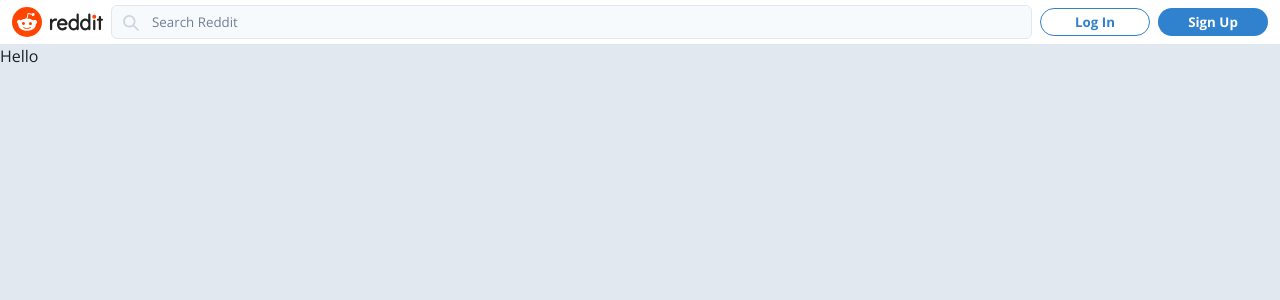
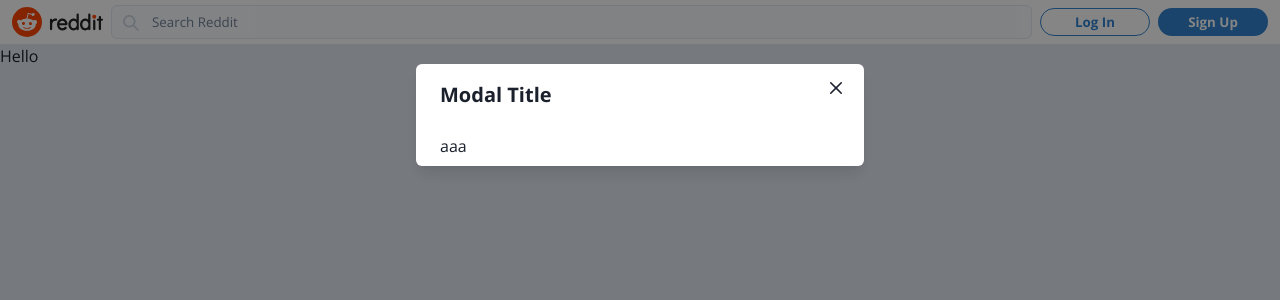
Before and after one commit to gabriel-vac/reddit-clone-nextjs, a Next.js app: page / in a window 1280 px wide. Both pictures are taken after a click on the button "Log In". Shown: the top 300 px of the page. Built offline with nearby package versions, Linux system fonts and the light colour scheme.

Commit message:
add recoil and auth modal

```diff
--- a/package.json
+++ b/package.json
@@ -22,6 +22,7 @@
     "next": "13.0.1",
     "react": "18.2.0",
     "react-dom": "18.2.0",
+    "recoil": "^0.7.6",
     "typescript": "4.8.4"
   },
   "devDependencies": {
--- /dev/null
+++ b/src/atoms/authModalAtom.ts
@@ -0,0 +1,16 @@
+import { atom } from 'recoil';
+
+export interface AuthModalState {
+  open: boolean;
+  view: 'login' | 'signup' | 'resetPassword';
+}
+
+const defaultModalState: AuthModalState = {
+  open: false,
+  view: 'login',
+};
+
+export const authModalState = atom<AuthModalState>({
+  key: 'authModalState',
+  default: defaultModalState,
+});
--- /dev/null
+++ b/src/components/Modal/Auth/AuthModal.tsx
@@ -0,0 +1,37 @@
+import {
+  Modal,
+  ModalBody,
+  ModalCloseButton,
+  ModalContent,
+  ModalHeader,
+  ModalOverlay,
+} from '@chakra-ui/react';
+import React from 'react';
+import { useRecoilState } from 'recoil';
+import { authModalState } from '../../../atoms/authModalAtom';
+
+function AuthModal() {
+  const [modalState, setModalState] = useRecoilState(authModalState);
+
+  const handleClose = () => {
+    setModalState((prev) => ({
+      ...prev,
+      open: false,
+    }));
+  };
+
+  return (
+    <Modal isOpen={modalState.open} onClose={handleClose}>
+      <ModalOverlay />
+      <ModalContent>
+        <ModalHeader>Modal Title</ModalHeader>
+        <ModalCloseButton />
+        <ModalBody>
+          <p>aaa</p>
+        </ModalBody>
+      </ModalContent>
+    </Modal>
+  );
+}
+
+export default AuthModal;
--- a/src/components/RightContent/AuthButtons.tsx
+++ b/src/components/RightContent/AuthButtons.tsx
@@ -1,7 +1,10 @@
 import { Button } from '@chakra-ui/react';
 import React from 'react';
+import { useSetRecoilState } from 'recoil';
+import { authModalState } from '../../atoms/authModalAtom';
 
 function AuthButtons() {
+  const setAuthModalState = useSetRecoilState(authModalState);
   return (
     <>
       <Button
@@ -10,7 +13,7 @@
         display={{ base: 'none', sm: 'flex' }}
         width={{ base: '70px', md: '110px' }}
         mr={2}
-        onClick={() => {}}
+        onClick={() => setAuthModalState({ open: true, view: 'login' })}
       >
         Log In
       </Button>
@@ -18,6 +21,7 @@
         height="28px"
         display={{ base: 'none', sm: 'flex' }}
         width={{ base: '70px', md: '110px' }}
+        onClick={() => setAuthModalState({ open: true, view: 'signup' })}
       >
         Sign Up
       </Button>
--- a/src/components/RightContent/RightContent.tsx
+++ b/src/components/RightContent/RightContent.tsx
@@ -1,5 +1,6 @@
 import { Flex } from '@chakra-ui/react';
 import React from 'react';
+import AuthModal from '../Modal/Auth/AuthModal';
 import AuthButtons from './AuthButtons';
 
 type Props = {
@@ -9,7 +10,7 @@
 function RightContent() {
   return (
     <>
-      {/* Auth Modal */}
+      <AuthModal />
       <Flex justify="center" align="center">
         <AuthButtons />
       </Flex>
--- a/src/pages/_app.tsx
+++ b/src/pages/_app.tsx
@@ -1,15 +1,18 @@
 /* eslint-disable react/jsx-props-no-spreading */
 import type { AppProps } from 'next/app';
 import { ChakraProvider } from '@chakra-ui/react';
+import { RecoilRoot } from 'recoil';
 import { theme } from '../chakra/theme';
 import Layout from '../components/Layout/Layout';
 
 export default function App({ Component, pageProps }: AppProps) {
   return (
-    <ChakraProvider theme={theme}>
-      <Layout>
-        <Component {...pageProps} />
-      </Layout>
-    </ChakraProvider>
+    <RecoilRoot>
+      <ChakraProvider theme={theme}>
+        <Layout>
+          <Component {...pageProps} />
+        </Layout>
+      </ChakraProvider>
+    </RecoilRoot>
   );
 }
```
Also changed, not shown: 1 other file (tests, documents, lock files or other folders).
